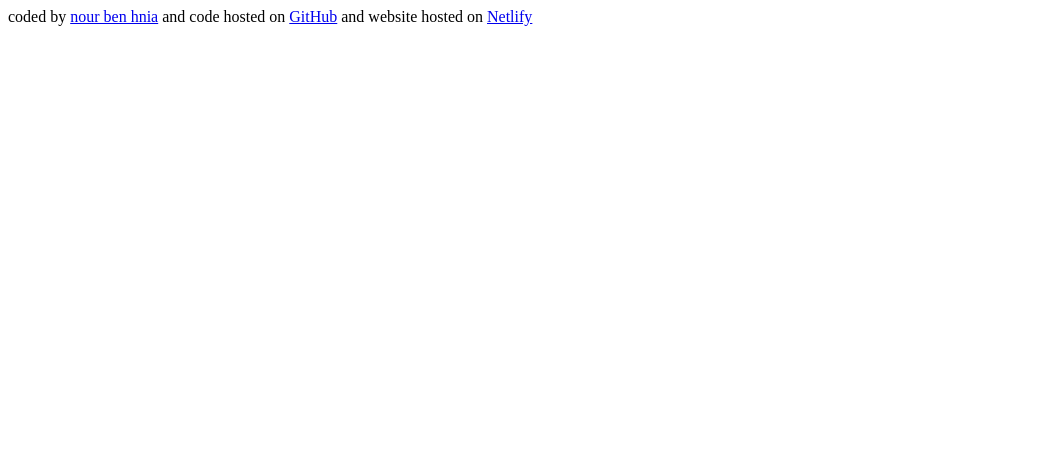
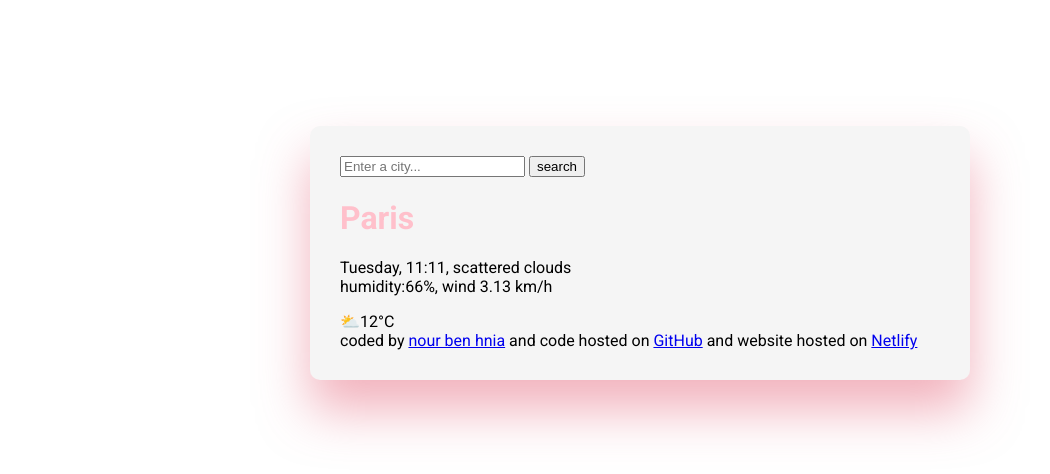
Before and after one commit to nou619/week-7-shecodes, a plain HTML site: page index.html in a window 1280 px wide. Shown: the whole page, without its empty margins (0-1050 px from the left). Drawn offline with Linux system fonts and the light colour scheme.

Commit message:
styled the main container and added custom font

```diff
--- a/index.html
+++ b/index.html
@@ -1,19 +1,70 @@
 <!DOCTYPE html>
+
 <html lang="en">
+
 <head>
+
     <meta charset="UTF-8">
+
     <meta name="viewport" content="width=device-width, initial-scale=1.0">
+
     <title>Meteo app</title>
 
-    <link rel="stylesheet" href="style.css">
+    <link rel="stylesheet" href="src/style.css">
+
+    <!--Roboto font-->
+    <link rel="preconnect" href="https://fonts.googleapis.com">
+    <link rel="preconnect" href="https://fonts.gstatic.com" crossorigin>
+    <link href="https://fonts.googleapis.com/css2?family=Roboto:ital,wght@0,100..900;1,100..900&display=swap" rel="stylesheet">
+
 </head>
+
 <body>
 
+    <div class="weatherapp">
+
+    <header>
+
+        <form>
+
+            <input type="search" placeholder="Enter a city..." required />
+
+            <input type="submit" value="search"/>
+
+        </form>
+
+    </header>
+
+    <main>
+
+    <div>
+
+        <h1>Paris</h1>
+
+        <p>
+            Tuesday, 11:11, scattered clouds
+            <br>
+            humidity:66%, wind 3.13 km/h
+        </p>
+
+    </div>
+
+        <div>
+            ⛅12°C
+        </div>
+
+    </main>
+
+
     <footer>
+
         coded by <a href="https://www.shecodes.io/graduates/174845-nour-ben-hnia" target="_blank">nour ben hnia</a>
         and code hosted on <a href="https://github.com/nou619/week-7-shecodes" target="_blank">GitHub</a>
-        and website hosted on <a href="https://week7shecodesplusweatherapp.netlify.app/">Netlify</a>
+        and website hosted on <a href="https://week7shecodesplusweatherapp.netlify.app/" target="_blank">Netlify</a>
+
     </footer>
+
+    </div>
 
     <script src="main.js"></script>
 </body>
--- /dev/null
+++ b/src/style.css
@@ -0,0 +1,12 @@
+h1{
+    color:pink;
+}
+.weatherapp{
+    background: whitesmoke;
+    max-width: 600px;
+    margin:10%  auto;
+    padding:30px;
+    box-shadow: 0 30px 50px rgb(229, 102, 124,0.5);
+    border-radius: 10px;
+    font-family: "Roboto", sans-serif;
+}
```
Also changed, not shown: src/main.js (added), style.css (deleted).
